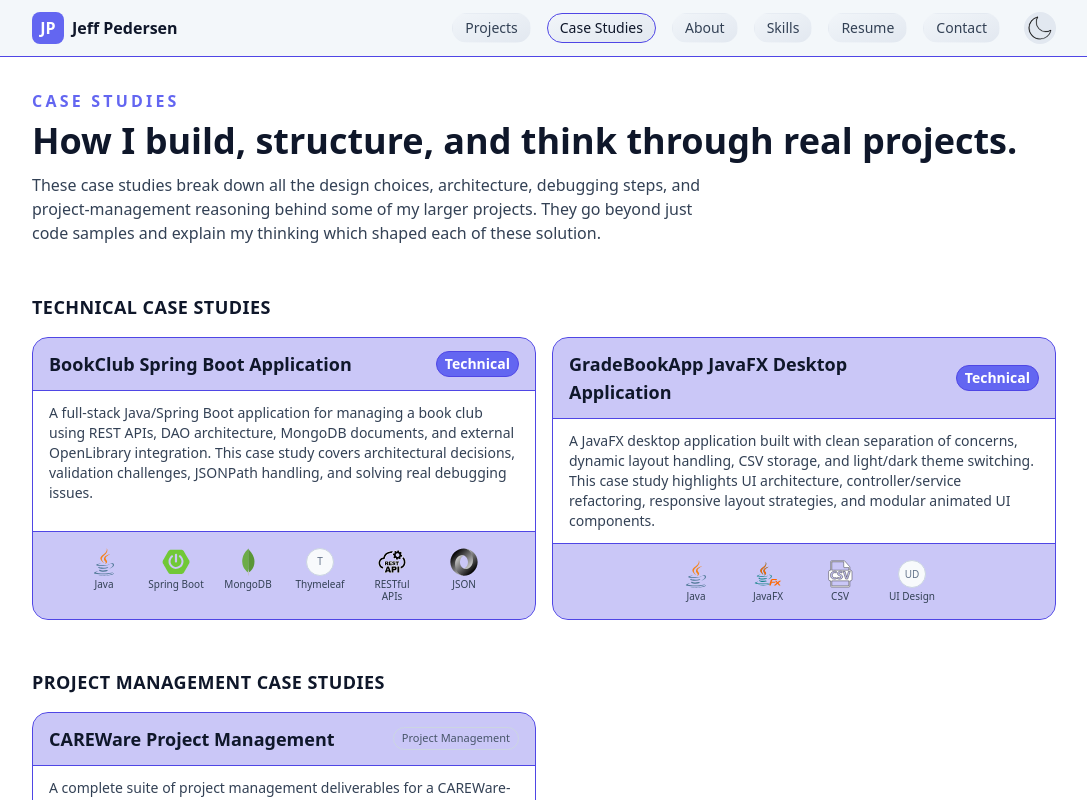
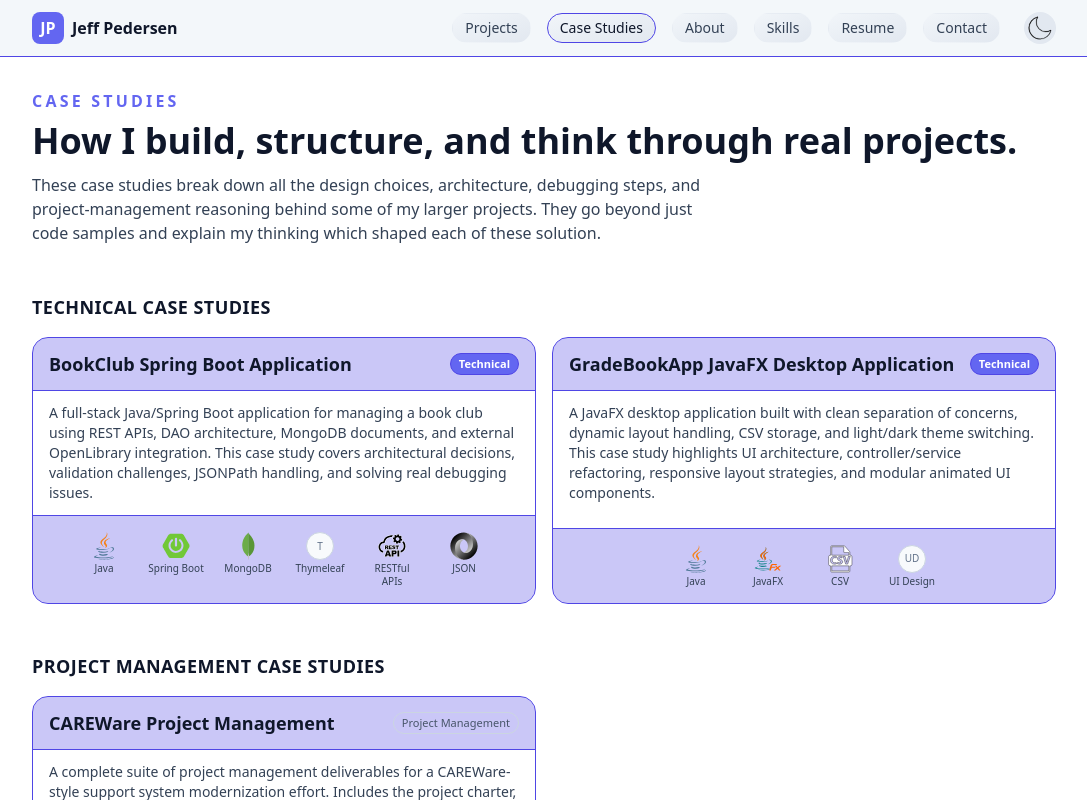
Before and after one commit to J-Pedersen/dev-portfolio, a React (Vite) app: page /case-studies in a window 1280 px wide. Shown: the top 800 px of the page, without its empty margins (96-1183 px from the left). Built offline with nearby package versions, Linux system fonts and the light colour scheme; the HTML template or start-up script is replaced by a standard one.

Commit message:
updated case study tags text

```diff
--- a/src/pages/CaseStudies.jsx
+++ b/src/pages/CaseStudies.jsx
@@ -56,7 +56,7 @@ const CaseStudies = () => {
                           text-[11px] px-2 py-0.5 rounded-full
                           border border-brand-soft bg-brand
                           dark:border-brand-soft dark:bg-brand text-white
-                          text-sm font-semibold
+                          font-semibold
                         "
                       >
                         {caseStudy.categoryLabel || "Technical"}
```
